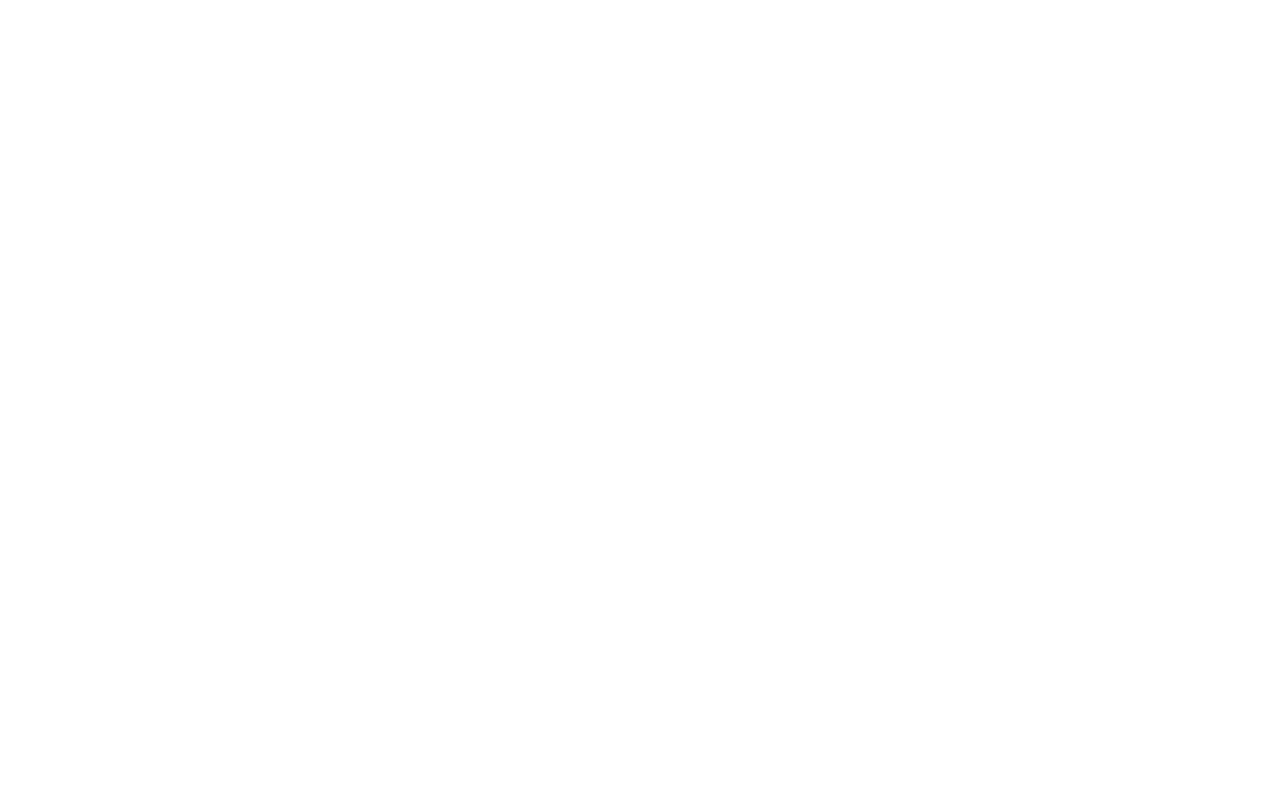
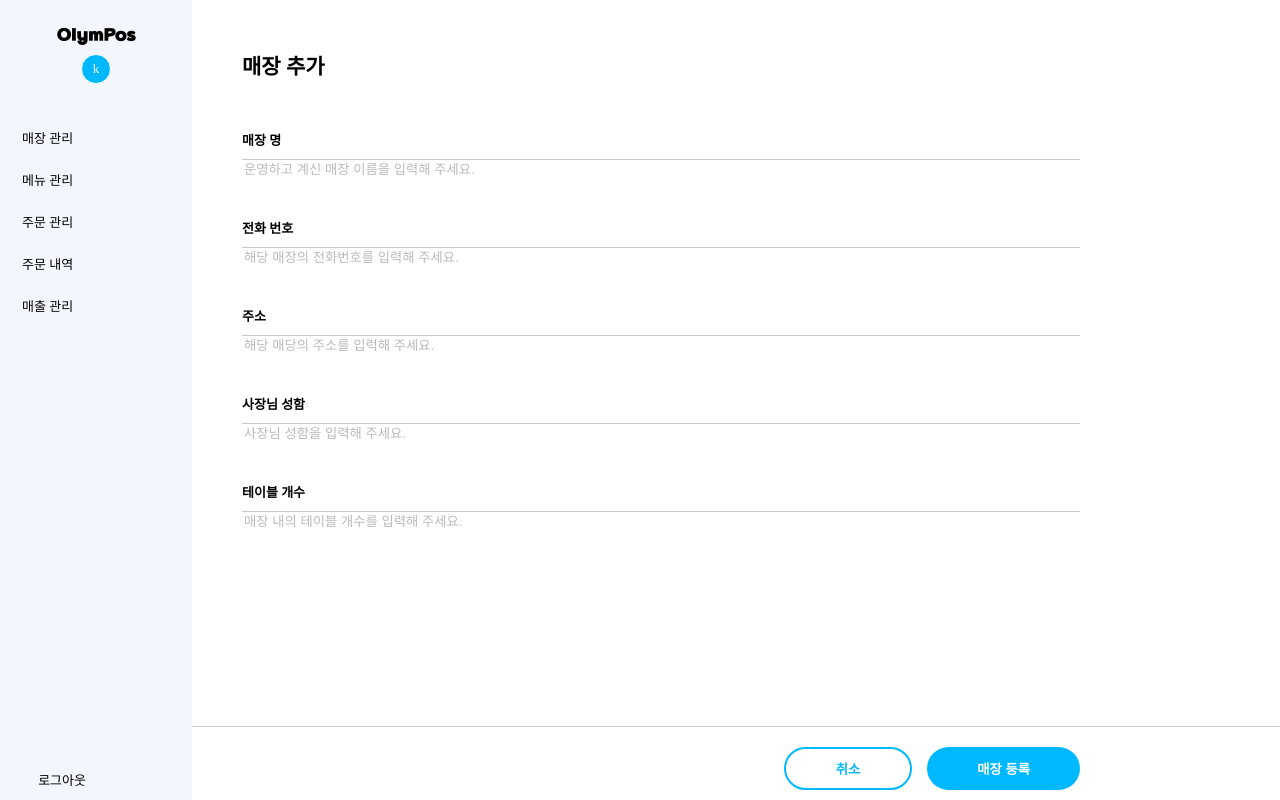
Before and after one commit to kokiok3/OlymPos, a Vue app in the folder frontend/olympos-frontend/: page /store/create in a window 1280 px wide. Before the commit this address had no page. Built offline with nearby package versions, Linux system fonts and the light colour scheme; a web font is replaced by a local one.

Commit message:
Feat: 매장 추가 페이지 생성, 매장 추가 페이지를 위한 컴포넌트 생성

```diff
--- /dev/null
+++ b/frontend/olympos-frontend/src/components/management/ManagementButton.vue
@@ -0,0 +1,27 @@
+<template>
+    <button class="button_management" :class="props.btnColor"><slot></slot></button>
+</template>
+
+<script setup lang="ts">
+const props = defineProps({
+    btnColor: String,
+})
+</script>
+
+<style scoped>
+.button_management {
+    padding: 10px 50px;
+    border-radius: 50px;
+    font-weight: bold;
+}
+.blue {
+    border: none;
+    background-color: var(--main);
+    color: var(--main-white);
+}
+.white {
+    border: 2px solid var(--main);
+    background-color: var(--main-white);
+    color: var(--main);
+}
+</style>
--- /dev/null
+++ b/frontend/olympos-frontend/src/components/management/ManagementTitle.vue
@@ -0,0 +1,13 @@
+<template>
+    <h2 class="title"><slot></slot></h2>
+</template>
+
+<script setup lang="ts">
+
+</script>
+
+<style scoped>
+.title {
+    font-weight: 600;
+}
+</style>
--- /dev/null
+++ b/frontend/olympos-frontend/src/components/management/ManagementView.vue
@@ -0,0 +1,43 @@
+<template>
+    <div class="management_view">
+        <ManagementTitle class="content_title"><slot name="title"></slot></ManagementTitle>
+        <div class="form_area">
+            <slot name="form"></slot>
+        </div>
+
+        <div class="btn_area">
+            <slot name="btnArea"></slot>
+        </div>
+    </div>
+</template>
+
+<script setup lang="ts">
+import ManagementTitle from '@/components/management/ManagementTitle.vue';
+
+</script>
+
+<style scoped>
+.management_view{
+    padding-right: 200px;
+}
+.content_title {
+    font-size: 21px;
+}
+.form_area {
+    margin-top: 40px;
+    display: flex;
+    flex-direction: column;
+    gap: 30px;
+}
+.btn_area {
+    position: fixed;
+    padding: 20px 200px 10px 0;
+    bottom: 0;
+    left: 0;
+    right: 0;
+    border-top: 1px solid var(--main-gray-3);
+    display: flex;
+    gap: 15px;
+    justify-content: flex-end;
+}
+</style>
--- /dev/null
+++ b/frontend/olympos-frontend/src/components/management/managementInput.vue
@@ -0,0 +1,42 @@
+<template>
+    <div>
+        <div class="input_title">
+            {{ props.title }}
+        </div>
+        <input type="text" :placeholder="dynamicPlaceholder" @focus="focus" @blur="blur">
+    </div>
+</template>
+
+<script setup lang="ts">
+import { ref } from 'vue';
+
+const props = defineProps({
+    title: String,
+    placeholder: String,
+});
+
+const dynamicPlaceholder = ref(props.placeholder);
+const focus = ()=>{
+    dynamicPlaceholder.value = '';
+}
+const blur = ()=>{
+    dynamicPlaceholder.value = props.placeholder;
+}
+</script>
+
+<style scoped>
+.input_title {
+    padding: 10px 0;
+    font-weight: bold;
+    font-size: 13px;
+    border-bottom: 1px solid var(--main-gray-3);
+}
+input {
+    width: -webkit-fill-available;
+    border: none;
+    outline: none;
+}
+input::placeholder {
+    color: var(--main-gray-2);
+}
+</style>
--- a/frontend/olympos-frontend/src/router/index.ts
+++ b/frontend/olympos-frontend/src/router/index.ts
@@ -49,6 +49,10 @@ const router = createRouter({
                     component: ()=>import('@/views/stores/StoresManagement.vue')
                 },
                 {
+                    path: '/store/create',
+                    component: ()=>import('@/views/stores/CreateStore.vue')
+                },
+                {
                     path: '/menus',
                     name: 'menus',
                     component: ()=>import('@/views/menus/MenusManagement.vue')
--- /dev/null
+++ b/frontend/olympos-frontend/src/views/stores/CreateStore.vue
@@ -0,0 +1,30 @@
+<template>
+    <ManagementView>
+        <template #title>
+            매장 추가
+        </template>
+
+        <template #form>
+            <ManagementInput :title="'매장 명'" :placeholder="'운영하고 계신 매장 이름을 입력해 주세요.'"></ManagementInput>
+            <ManagementInput :title="'전화 번호'" :placeholder="'해당 매장의 전화번호를 입력해 주세요.'"></ManagementInput>
+            <ManagementInput :title="'주소'" :placeholder="'해당 매당의 주소를 입럭해 주세요.'"></ManagementInput>
+            <ManagementInput :title="'사장님 성함'" :placeholder="'사장님 성함을 입력해 주세요.'"></ManagementInput>
+            <ManagementInput :title="'테이블 개수'" :placeholder="'매장 내의 테이블 개수를 입력해 주세요.'"></ManagementInput>
+        </template>
+
+        <template #btnArea>
+            <ManagementButton :btnColor="'white'">취소</ManagementButton>
+            <ManagementButton :btnColor="'blue'">매장 등록</ManagementButton>
+        </template>
+    </ManagementView>
+</template>
+
+<script setup lang="ts">
+import ManagementView from '@/components/management/ManagementView.vue';
+import ManagementInput from '@/components/management/ManagementInput.vue';
+import ManagementButton from '@/components/management/ManagementButton.vue';
+
+</script>
+
+<style scoped>
+</style>
```
